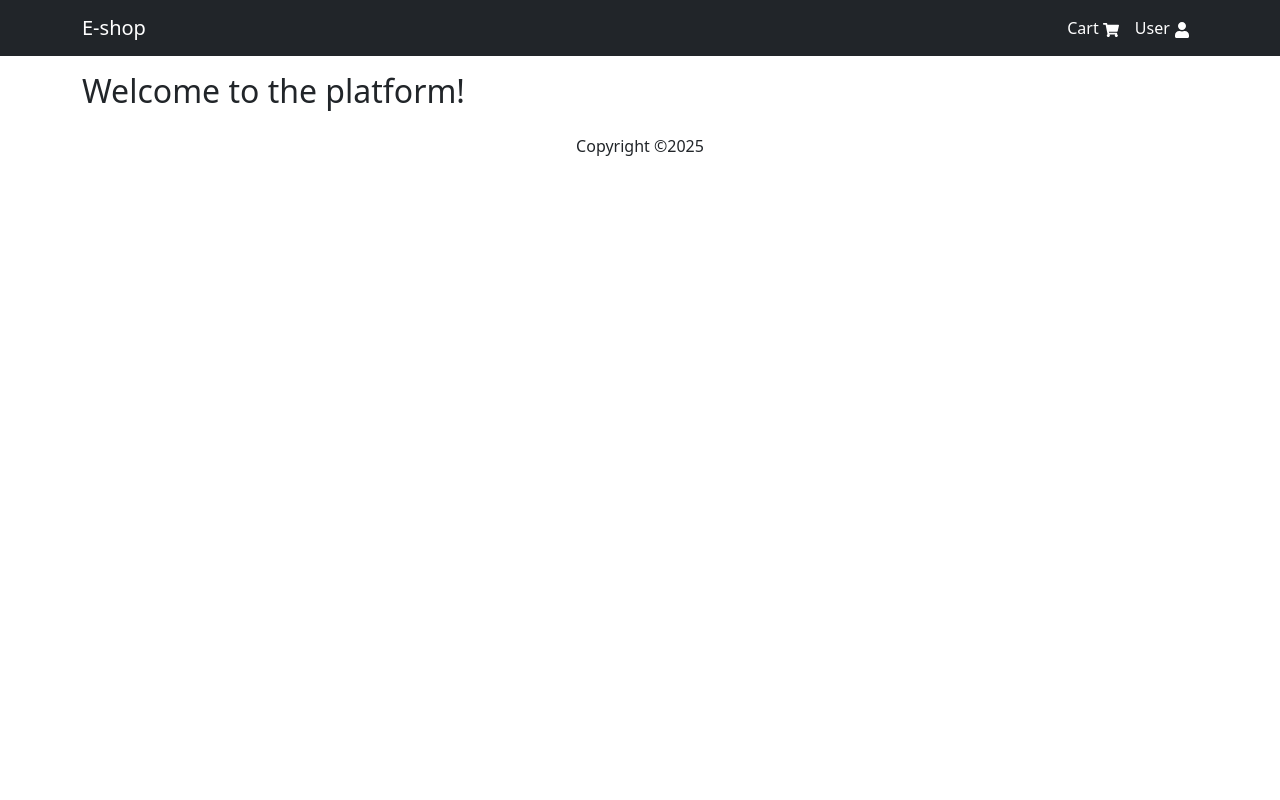
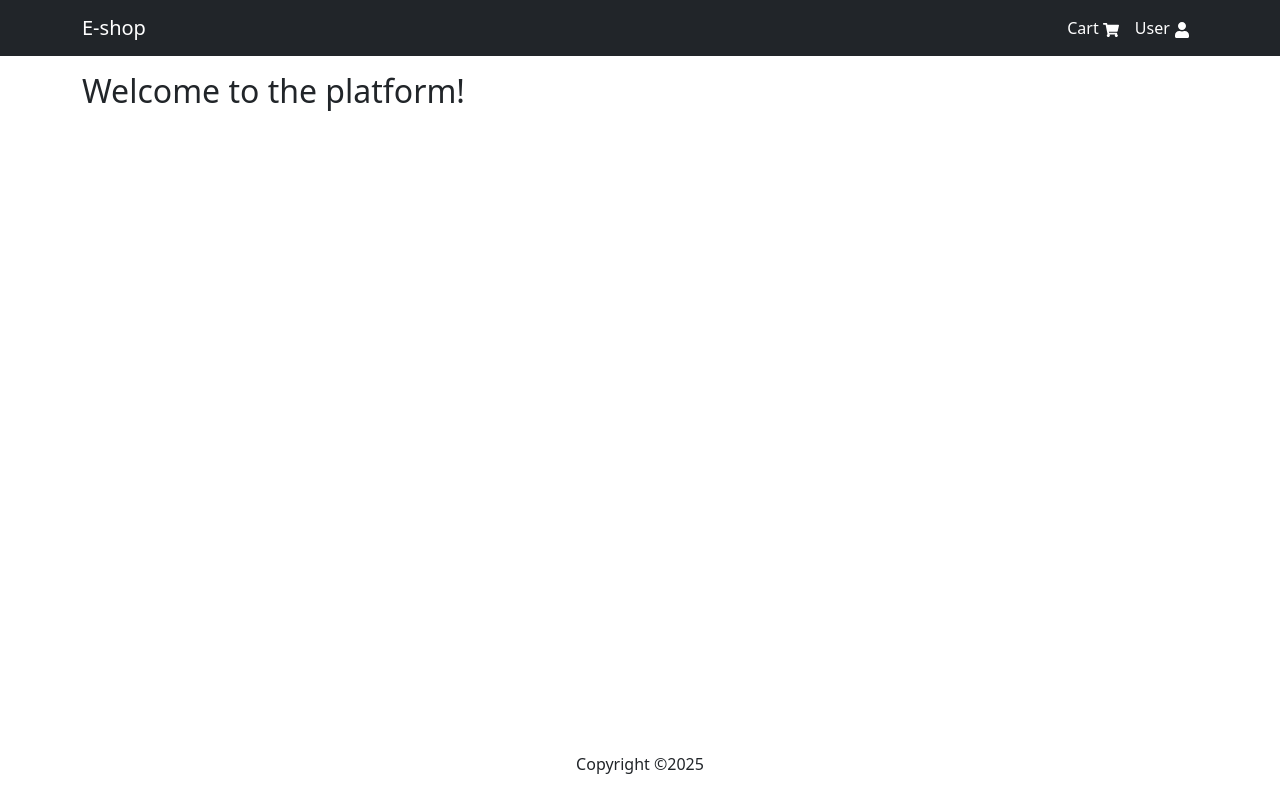
Before and after one commit to Jamesdai05/E-platform, a React (Create React App) app in the folder frontend/: page / in a window 1280 px wide. Built offline with nearby package versions, Linux system fonts and the light colour scheme.

Commit message:
created the basic UI

```diff
--- a/frontend/src/App.css
+++ b/frontend/src/App.css
@@ -1,3 +1,3 @@
-main {
-  min-width: 85vh;
+.content {
+  min-height: 85vh;
 }
--- a/frontend/src/App.jsx
+++ b/frontend/src/App.jsx
@@ -9,7 +9,7 @@ function App() {
     <div className="App">
       <Header />
       <Container>
-        <main className='pt-3'>
+        <main className='pt-3 content'>
           <h2>Welcome to the platform!</h2>
         </main>
       </Container>
```
